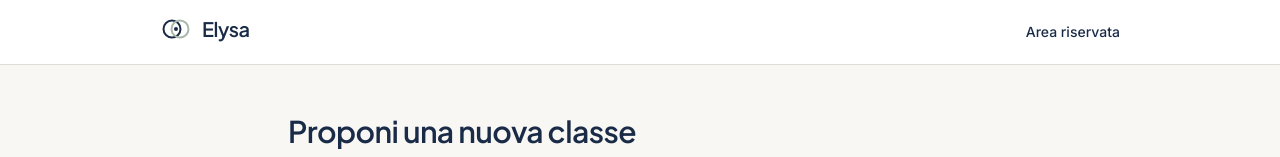
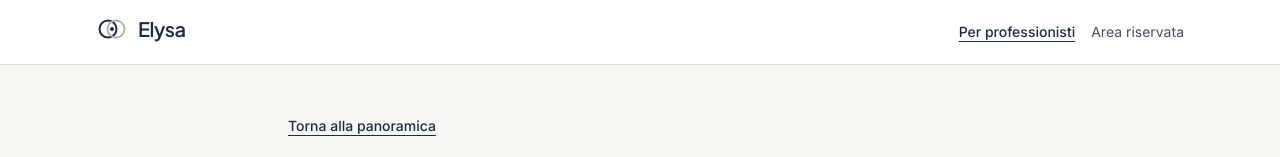
Before and after one commit to Elysagroup/elysa-web, a Next.js app: page /dashboard/proponi-classe in a window 1280 px wide. Shown: the top 157 px of the page. Built offline with nearby package versions, Linux system fonts and the light colour scheme; no server answers.

Commit message:
area riservata

```diff
--- a/app/dashboard/layout.tsx
+++ b/app/dashboard/layout.tsx
@@ -20,27 +20,34 @@ export default async function DashboardLayout({ children }: { children: React.Re
   return (
     <div className="min-h-dvh bg-ivory">
       <header className="border-b border-border bg-white">
-        <div className="mx-auto flex h-16 max-w-5xl items-center justify-between gap-4 px-5 sm:px-8">
+        <div className="mx-auto flex min-h-16 max-w-6xl flex-wrap items-center justify-between gap-x-6 gap-y-2 px-5 py-3 sm:px-8">
           <Link href={loggedIn ? '/dashboard' : '/dashboard/login'} className="rounded-md">
             <Logo />
           </Link>
           {loggedIn ? (
-            <nav className="flex items-center gap-4 text-sm">
-              <Link href="/dashboard" className="font-medium text-ocean hover:underline">
+            <nav aria-label="Navigazione area professionisti" className="order-3 flex w-full flex-wrap items-center gap-x-5 gap-y-3 border-t border-border pt-3 text-sm sm:order-none sm:w-auto sm:border-0 sm:pt-0">
+              <Link href="/dashboard" className="min-h-11 inline-flex items-center font-medium text-ocean hover:underline">
                 Panoramica
               </Link>
-              <Link href="/dashboard/proponi-classe" className="font-medium text-ocean hover:underline">
+              <Link href="/dashboard/proponi-classe" className="min-h-11 inline-flex items-center font-medium text-ocean hover:underline">
                 Proponi una classe
               </Link>
-              <span className="hidden text-muted-foreground sm:inline">{session.name}</span>
+              <span className="hidden max-w-40 truncate text-muted-foreground lg:inline" title={session.name}>
+                {session.name}
+              </span>
               <form action="/api/dashboard/logout" method="post">
-                <button type="submit" className="font-medium text-ocean underline underline-offset-4">
+                <button type="submit" className="min-h-11 font-medium text-ocean underline underline-offset-4">
                   Esci
                 </button>
               </form>
             </nav>
           ) : (
-            <span className="text-sm font-medium text-ocean">Area riservata</span>
+            <div className="flex items-center gap-4 text-sm">
+              <Link href="/per-professionisti" className="font-medium text-ocean underline underline-offset-4">
+                Per professionisti
+              </Link>
+              <span className="hidden text-muted-foreground sm:inline">Area riservata</span>
+            </div>
           )}
         </div>
       </header>
--- a/app/dashboard/proponi-classe/page.tsx
+++ b/app/dashboard/proponi-classe/page.tsx
@@ -1,4 +1,5 @@
 import type { Metadata } from 'next'
+import Link from 'next/link'
 import { ClassProposalForm } from '@/components/professionals/class-proposal-form'
 
 export const metadata: Metadata = {
@@ -8,6 +9,9 @@ export const metadata: Metadata = {
 export default function ProponiClassePage() {
   return (
     <section className="mx-auto max-w-3xl px-5 py-12 sm:px-8">
+      <Link href="/dashboard" className="mb-4 inline-flex text-sm font-medium text-ocean underline underline-offset-4">
+        Torna alla panoramica
+      </Link>
       <h1 className="text-3xl font-semibold text-ocean">Proponi una nuova classe</h1>
       <p className="mt-3 text-muted-foreground">
         Definisci titolo, struttura del gruppo, orari ipotetici e materiali. La proposta viene salvata in revisione e
--- a/components/professionals/class-proposal-form.tsx
+++ b/components/professionals/class-proposal-form.tsx
@@ -1,6 +1,7 @@
 'use client'
 
 import { useRef, useState } from 'react'
+import Link from 'next/link'
 import { useForm } from 'react-hook-form'
 import { zodResolver } from '@hookform/resolvers/zod'
 import { CheckCircle2, Loader2, Upload } from 'lucide-react'
@@ -73,9 +74,14 @@ export function ClassProposalForm() {
           La proposta è stata salvata con stato in revisione. Il team Elysa ha ricevuto una notifica a
           info@elysagroup.com e la valuterà prima della pubblicazione nella sezione percorsi.
         </p>
-        <button type="button" onClick={() => setStatus('idle')} className="mt-6 font-medium text-ocean underline underline-offset-4">
-          Invia un’altra proposta
-        </button>
+        <div className="mt-6 flex flex-wrap items-center gap-x-6 gap-y-3">
+          <Link href="/dashboard" className="font-medium text-ocean underline underline-offset-4">
+            Torna alla panoramica
+          </Link>
+          <button type="button" onClick={() => setStatus('idle')} className="font-medium text-ocean underline underline-offset-4">
+            Invia un’altra proposta
+          </button>
+        </div>
       </div>
     )
   }
```
Also changed, not shown: app/admin/candidature/page.tsx (line endings or trailing spaces).
